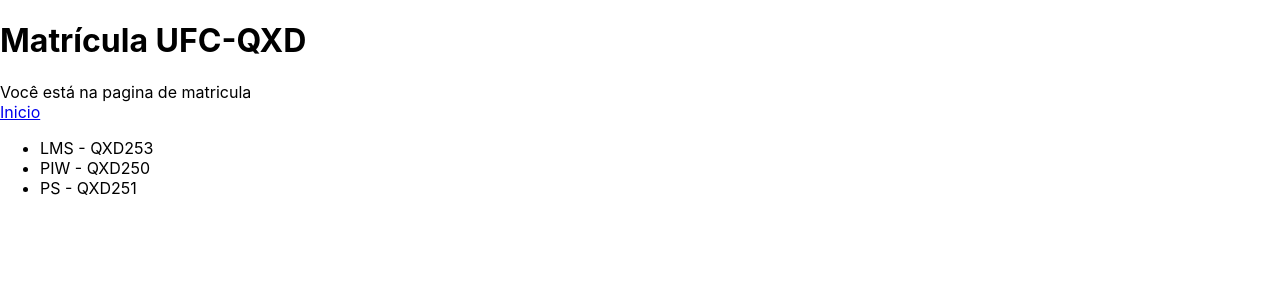
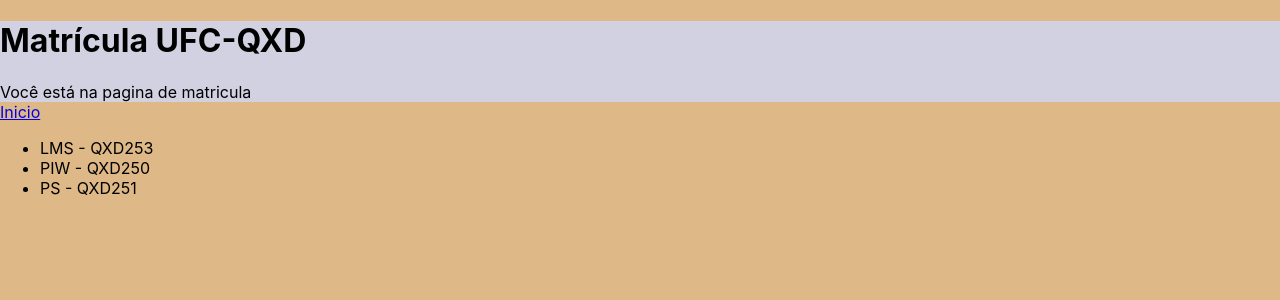
Before and after one commit to kelyAna/PIW, a React (Create React App) app in the folder Frontend/sistema-matricula/: page / in a window 1280 px wide. Shown: the top 300 px of the page. Built offline with nearby package versions, Linux system fonts and the light colour scheme.

Commit message:
CSS com React

```diff
--- a/Frontend/sistema-matricula/src/components/pages/PaginaPrincipal/Cabecalho.js
+++ b/Frontend/sistema-matricula/src/components/pages/PaginaPrincipal/Cabecalho.js
@@ -1,8 +1,9 @@
+import './PaginaPrincipal.css'
 function Cabecalho({paginaAtual}) {
 
     return (
         <div>
-            <header>
+            <header className="fundo-azul">
                 <h1>Matrícula UFC-QXD</h1>
                 <span>Você está na {paginaAtual}</span>
             </header>
--- a/Frontend/sistema-matricula/src/components/pages/PaginaPrincipal/PaginaPrincipal.css
+++ b/Frontend/sistema-matricula/src/components/pages/PaginaPrincipal/PaginaPrincipal.css
@@ -0,0 +1,7 @@
+.fundo-azul{
+    background-color: rgb(209, 209, 225);
+}
+
+body{
+    background-color: burlywood;
+}
--- a/Frontend/sistema-matricula/src/components/pages/PaginaPrincipal/PaginaPrincipal.js
+++ b/Frontend/sistema-matricula/src/components/pages/PaginaPrincipal/PaginaPrincipal.js
@@ -1,6 +1,8 @@
 import { Navegador } from "../../common/Navegador/Navegador";
 import Cabecalho from "./Cabecalho";
 import Conteudo from './Conteudo'
+
+import './PaginaPrincipal.css'
 
 function PaginaPrincipal() {
     return (
```
Also changed, not shown: 1 other file (tests, documents, lock files or other folders).
